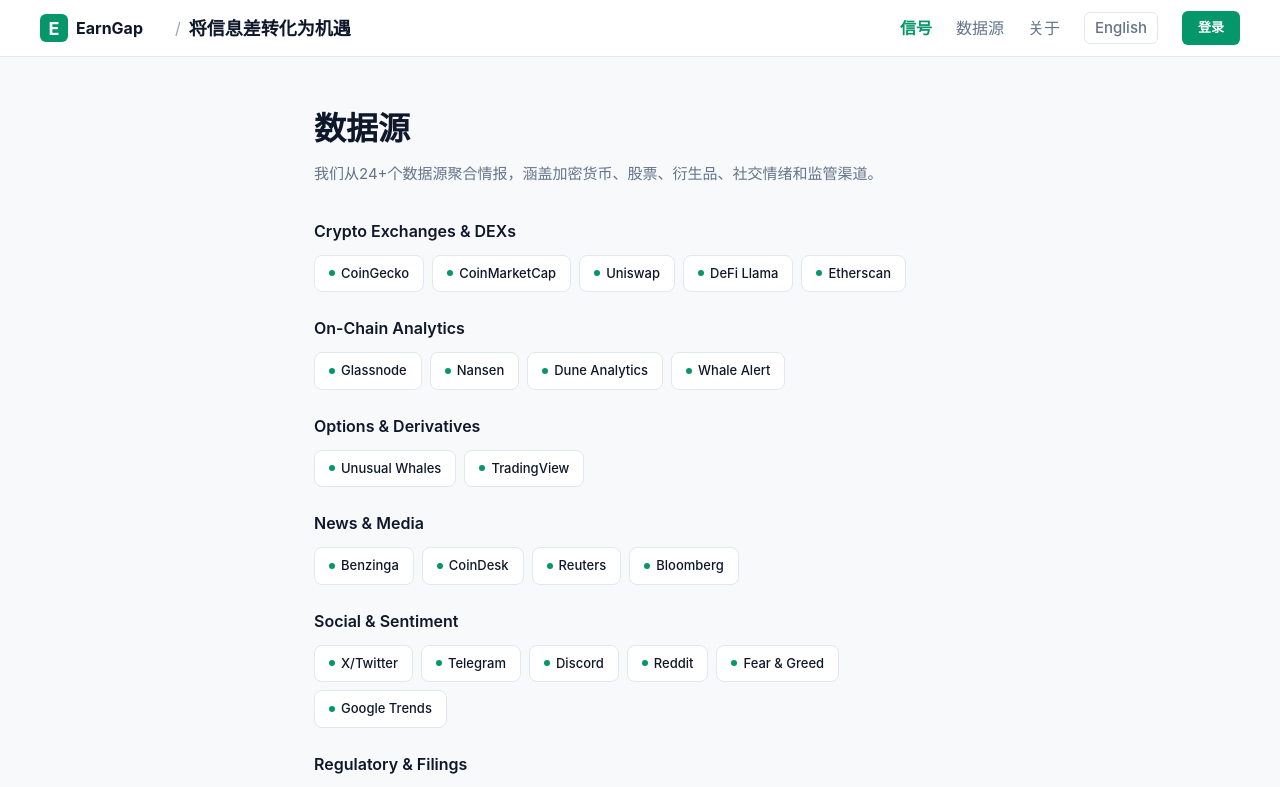
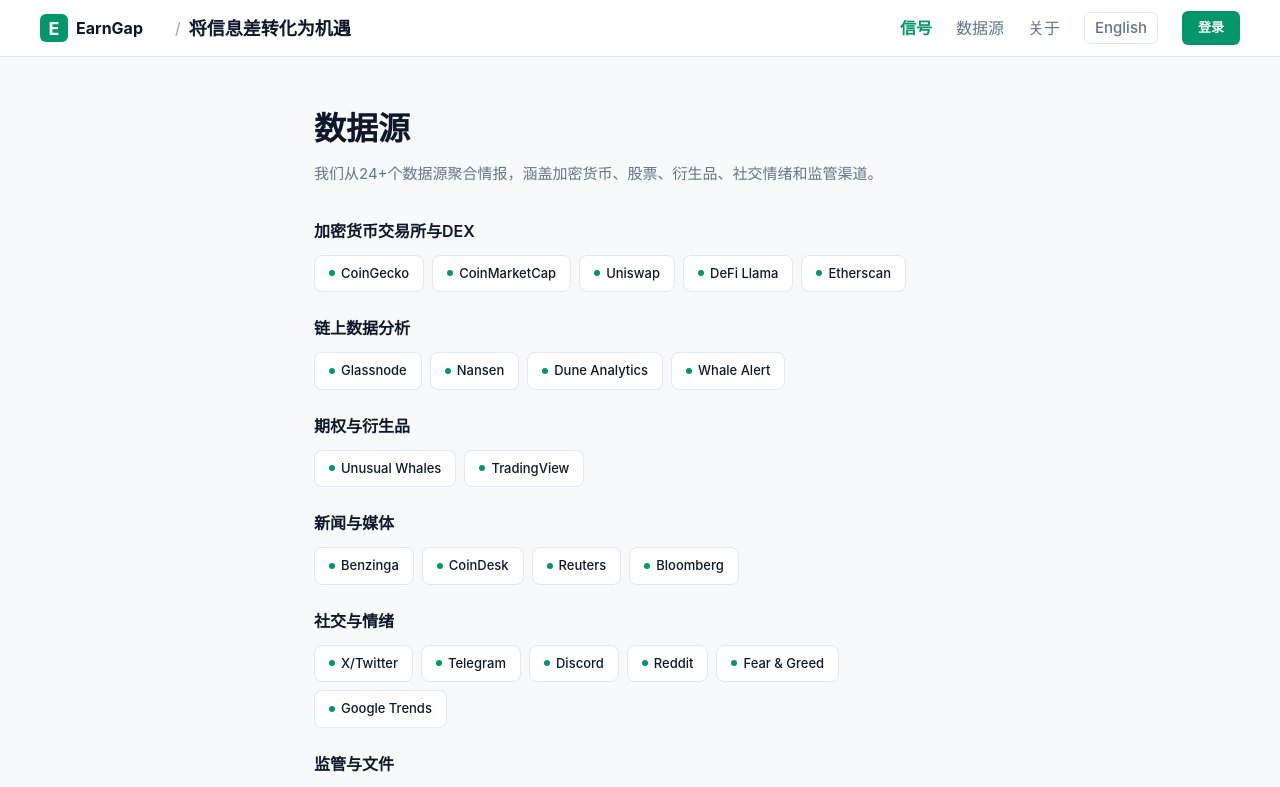
Before and after one commit to Aizhuangwei/earngap-frontend, a Next.js app: page /sources in a window 1280 px wide. Shown: the top 787 px of the page. Built offline with nearby package versions, Linux system fonts and the light colour scheme; no server answers.

Commit message:
fix: i18n for sources page category titles

```diff
--- a/src/app/sources/page.tsx
+++ b/src/app/sources/page.tsx
@@ -21,28 +21,28 @@
       <main style={{ maxWidth: 700, margin: '0 auto', padding: '48px 24px' }}>
         <h1 style={{ fontSize: 32, fontWeight: 800, marginBottom: 8 }}>{t('sources.page.title', lang)}</h1>
         <p style={{ fontSize: 15, color: '#64748b', marginBottom: 32, lineHeight: 1.7 }}>{t('sources.page.subtitle', lang)}</p>
-        <Categories />
+        <Categories lang={lang} />
       </main>
       <Footer lang={lang} />
     </div>
   );
 }
 
-function Categories() {
+function Categories({ lang }: { lang: Lang }) {
   const cats = [
-    { name: 'Crypto Exchanges & DEXs', items: ['CoinGecko', 'CoinMarketCap', 'Uniswap', 'DeFi Llama', 'Etherscan'] },
-    { name: 'On-Chain Analytics', items: ['Glassnode', 'Nansen', 'Dune Analytics', 'Whale Alert'] },
-    { name: 'Options & Derivatives', items: ['Unusual Whales', 'TradingView'] },
-    { name: 'News & Media', items: ['Benzinga', 'CoinDesk', 'Reuters', 'Bloomberg'] },
-    { name: 'Social & Sentiment', items: ['X/Twitter', 'Telegram', 'Discord', 'Reddit', 'Fear & Greed', 'Google Trends'] },
-    { name: 'Regulatory & Filings', items: ['SEC Filings', 'SEC EDGAR'] },
-    { name: 'Prediction Markets', items: ['Polymarket'] },
+    { key: 'source.crypto', items: ['CoinGecko', 'CoinMarketCap', 'Uniswap', 'DeFi Llama', 'Etherscan'] },
+    { key: 'source.onchain', items: ['Glassnode', 'Nansen', 'Dune Analytics', 'Whale Alert'] },
+    { key: 'source.options', items: ['Unusual Whales', 'TradingView'] },
+    { key: 'source.news', items: ['Benzinga', 'CoinDesk', 'Reuters', 'Bloomberg'] },
+    { key: 'source.social', items: ['X/Twitter', 'Telegram', 'Discord', 'Reddit', 'Fear & Greed', 'Google Trends'] },
+    { key: 'source.regulatory', items: ['SEC Filings', 'SEC EDGAR'] },
+    { key: 'source.prediction', items: ['Polymarket'] },
   ];
   return (
     <div style={{ display: 'flex', flexDirection: 'column', gap: 24 }}>
       {cats.map(cat => (
-        <div key={cat.name}>
-          <h2 style={{ fontSize: 16, fontWeight: 600, marginBottom: 12, color: '#0f172a' }}>{cat.name}</h2>
+        <div key={t(cat.key, lang)}>
+          <h2 style={{ fontSize: 16, fontWeight: 600, marginBottom: 12, color: '#0f172a' }}>{t(cat.key, lang)}</h2>
           <div style={{ display: 'flex', flexWrap: 'wrap', gap: 8 }}>
             {cat.items.map(item => (
               <div key={item} style={{ display: 'flex', alignItems: 'center', gap: 6, padding: '8px 14px', borderRadius: 8, border: '1px solid #e2e8f0', background: '#fff', fontSize: 13, fontWeight: 500 }}>
--- a/src/i18n/en.json
+++ b/src/i18n/en.json
@@ -78,5 +78,12 @@
   "detail.days": " days",
   "detail.na": "N/A",
   "detail.loading": "Loading...",
-  "time.ago": " ago"
+  "time.ago": " ago",
+  "source.crypto": "Crypto Exchanges & DEXs",
+  "source.onchain": "On-Chain Analytics",
+  "source.options": "Options & Derivatives",
+  "source.news": "News & Media",
+  "source.social": "Social & Sentiment",
+  "source.regulatory": "Regulatory & Filings",
+  "source.prediction": "Prediction Markets"
 }
--- a/src/i18n/zh.json
+++ b/src/i18n/zh.json
@@ -78,5 +78,12 @@
   "detail.days": "天",
   "detail.na": "暂无",
   "detail.loading": "加载中...",
-  "time.ago": "前"
+  "time.ago": "前",
+  "source.crypto": "加密货币交易所与DEX",
+  "source.onchain": "链上数据分析",
+  "source.options": "期权与衍生品",
+  "source.news": "新闻与媒体",
+  "source.social": "社交与情绪",
+  "source.regulatory": "监管与文件",
+  "source.prediction": "预测市场"
 }
```
